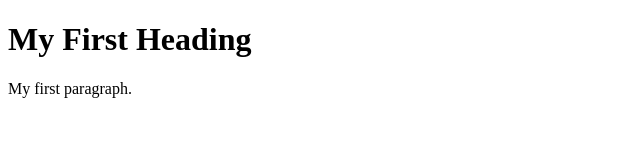
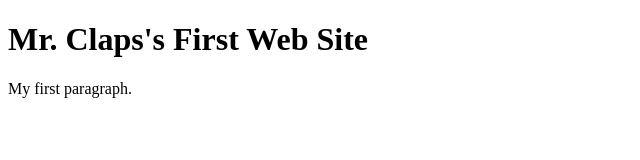
Before and after one commit to billclaps/billclaps.github.io, a plain HTML site: page index.html in a window 1280 px wide. Shown: the whole page, without its empty margins (0-640 px from the left). Drawn offline with Linux system fonts and the light colour scheme.

Commit message:
Update index.html

```diff
--- a/index.html
+++ b/index.html
@@ -5,7 +5,7 @@
 </head>
 <body>
 
-<h1>My First Heading</h1>
+<h1>Mr. Claps's First Web Site</h1>
 <p>My first paragraph.</p>
 
 </body>
```
